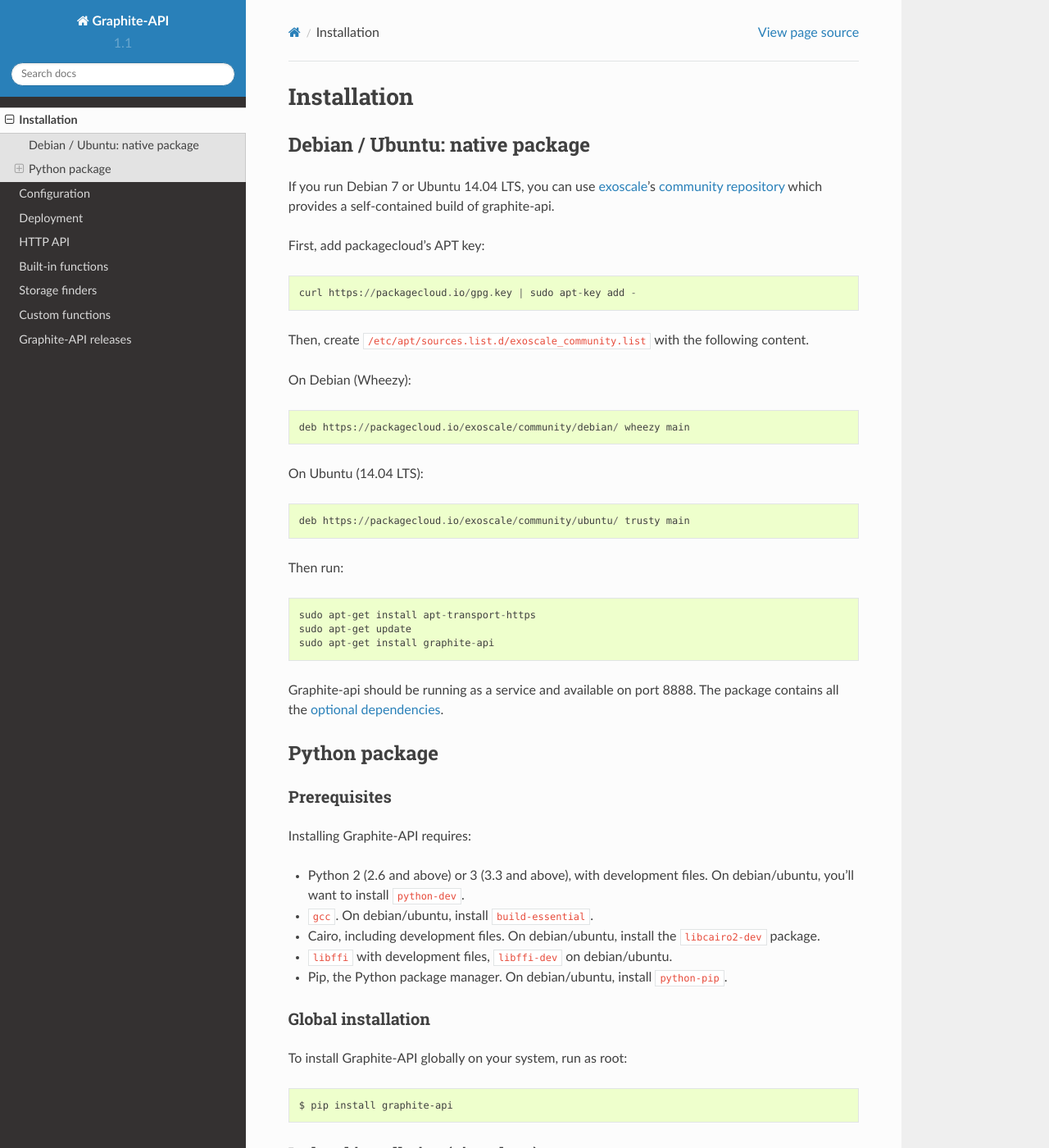
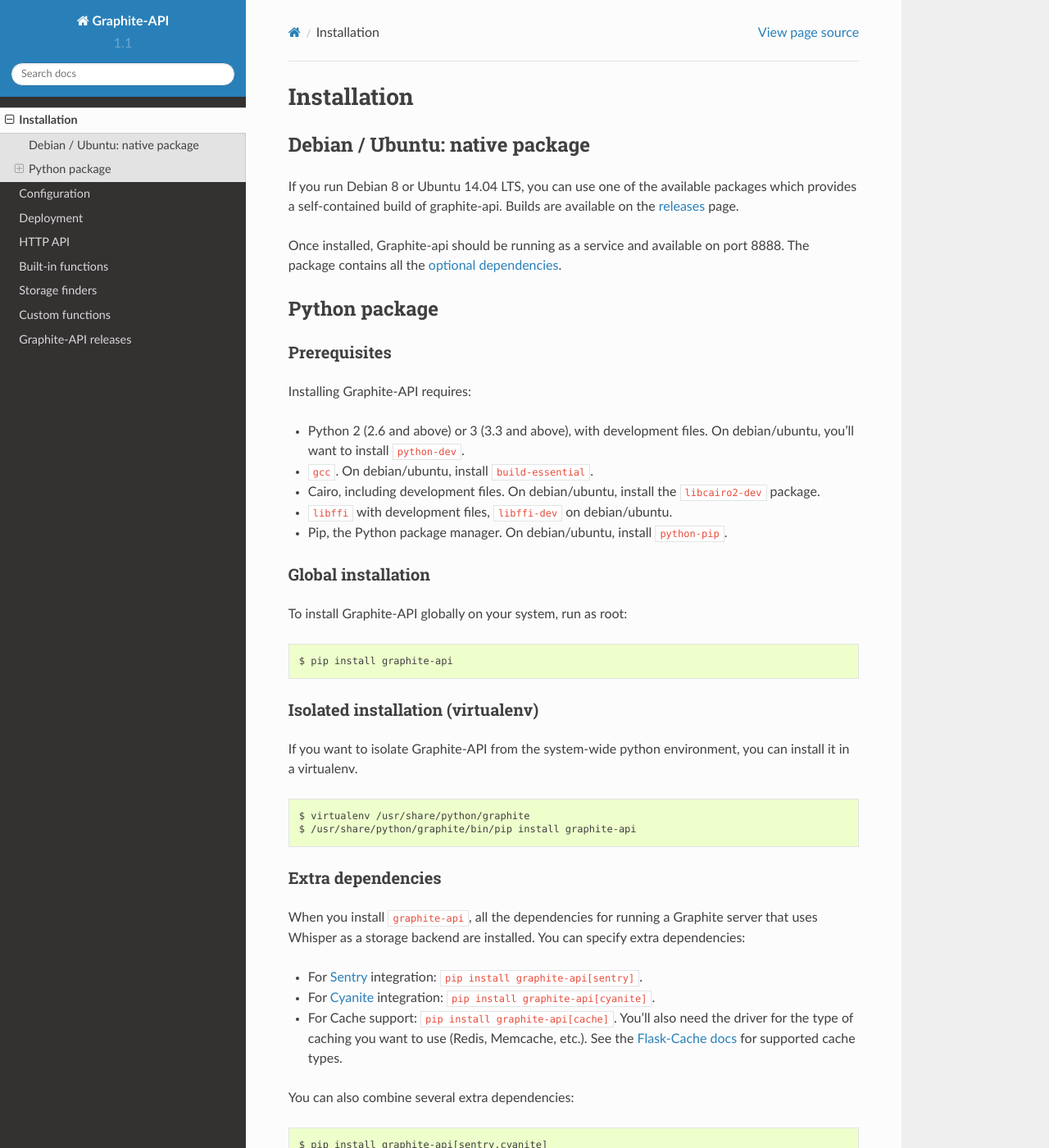
Before and after one commit to brutasse/graphite-api, a Sphinx documentation site: the page built from docs/installation.rst, in a window 1280 px wide and 1400 px high. Shown: the whole window at 82% size. Built offline with Sphinx 7.4.7 and the Read the Docs theme 2.0.0, drawn with Linux system fonts in a browser that asks for light colours.

Commit message:
Update installation instructions

```diff
--- a/docs/installation.rst
+++ b/docs/installation.rst
@@ -5,35 +5,14 @@
 Debian / Ubuntu: native package
 ===============================
 
-If you run Debian 7 or Ubuntu 14.04 LTS, you can use `exoscale`_'s `community
-repository`_ which provides a self-contained build of graphite-api.
+If you run Debian 8 or Ubuntu 14.04 LTS, you can use one of the available
+packages which provides a self-contained build of graphite-api. Builds are
+available on the `releases`_ page.
 
-.. _exoscale: https://www.exoscale.ch
-.. _community repository: https://packagecloud.io/exoscale/community
+.. _releases: https://github.com/brutasse/graphite-api/releases
 
-First, add packagecloud's APT key::
-
-    curl https://packagecloud.io/gpg.key | sudo apt-key add -
-
-Then, create ``/etc/apt/sources.list.d/exoscale_community.list`` with the
-following content.
-
-On Debian (Wheezy)::
-
-    deb https://packagecloud.io/exoscale/community/debian/ wheezy main
-
-On Ubuntu (14.04 LTS)::
-
-    deb https://packagecloud.io/exoscale/community/ubuntu/ trusty main
-
-Then run::
-
-    sudo apt-get install apt-transport-https
-    sudo apt-get update
-    sudo apt-get install graphite-api
-
-Graphite-api should be running as a service and available on port 8888. The
-package contains all the :ref:`optional dependencies <extras>`.
+Once installed, Graphite-api should be running as a service and available on
+port 8888. The package contains all the :ref:`optional dependencies <extras>`.
 
 Python package
 ==============
```
